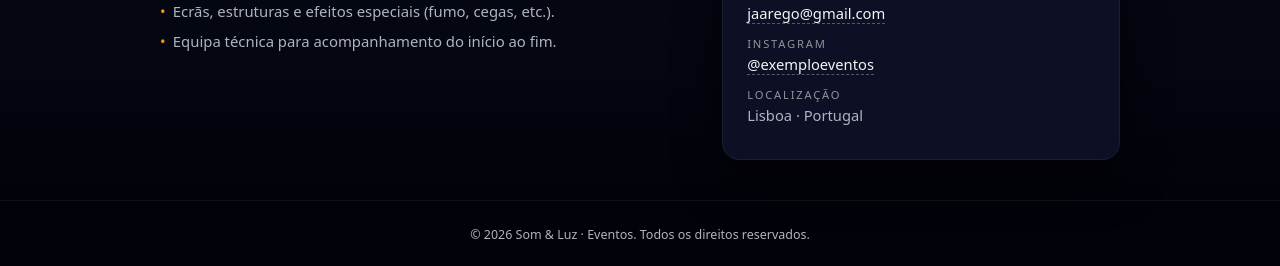
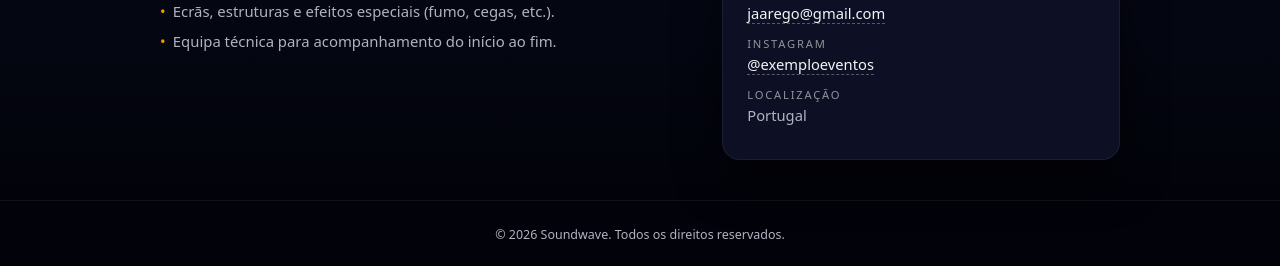
Before and after one commit to jaarego/jaarego.github.io, a Jekyll site: the page built from README.md, in a window 1280 px wide. Shown: the part 1714-1980 px from the top of the page. Built offline with Jekyll 4.4.1, drawn with Linux system fonts in a browser that asks for light colours; our own code applies the rules of GitHub Pages for plain Markdown files.

Commit message:
Update default.html

```diff
--- a/_layouts/default.html
+++ b/_layouts/default.html
@@ -3,7 +3,7 @@
 <head>
   <meta charset="UTF-8">
   <meta name="viewport" content="width=device-width, initial-scale=1">
-  <title>Eventos · Som e Luz Profissional</title>
+  <title>Soundwave · Som e Luz Profissional</title>
   <style>
     :root {
       --bg: #050816;
@@ -300,7 +300,7 @@
           <div>
             <div class="contact-label">Localização</div>
             <div class="contact-value">
-              Lisboa · Portugal
+              Portugal
             </div>
           </div>
         </div>
@@ -309,7 +309,7 @@
   </main>
 
   <footer>
-    © <span id="year"></span> Som & Luz · Eventos. Todos os direitos reservados.
+    © <span id="year"></span> Soundwave. Todos os direitos reservados.
   </footer>
 
   <script>
```
